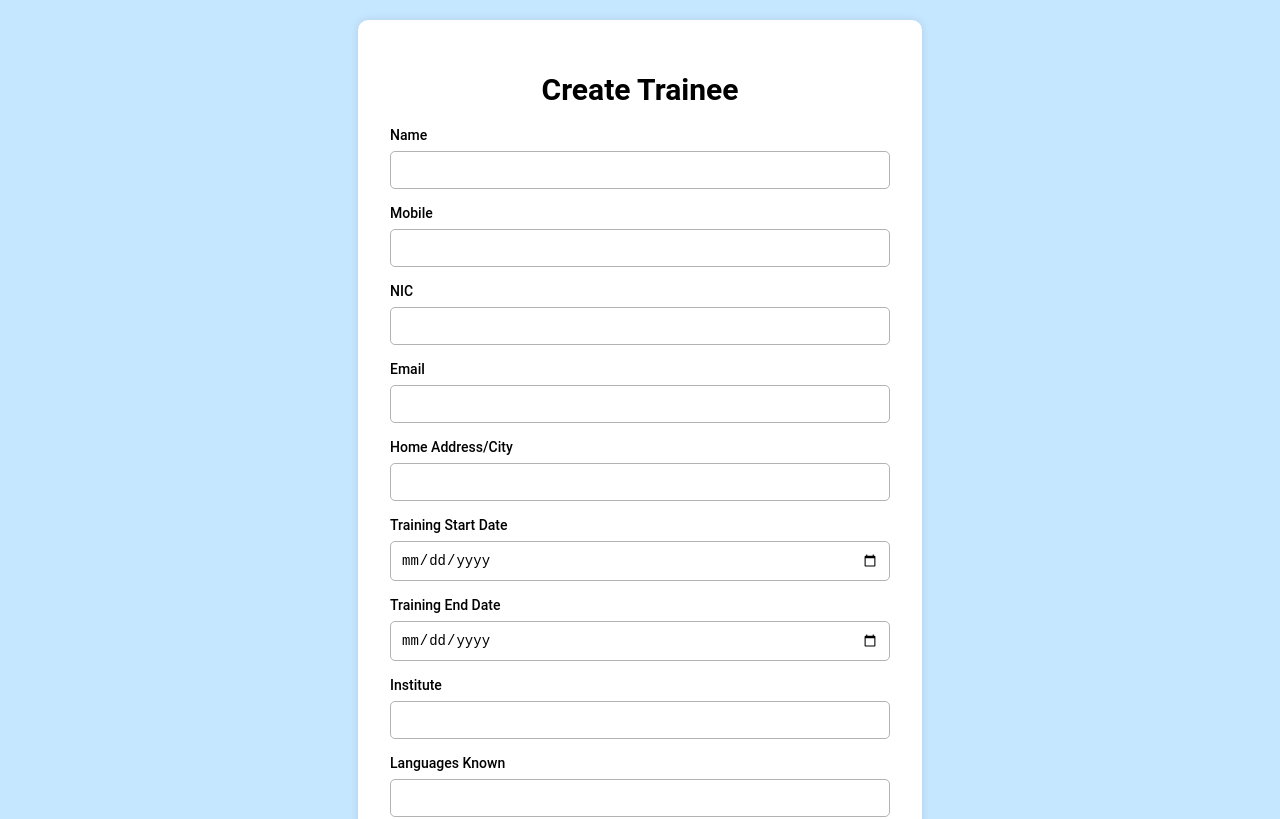
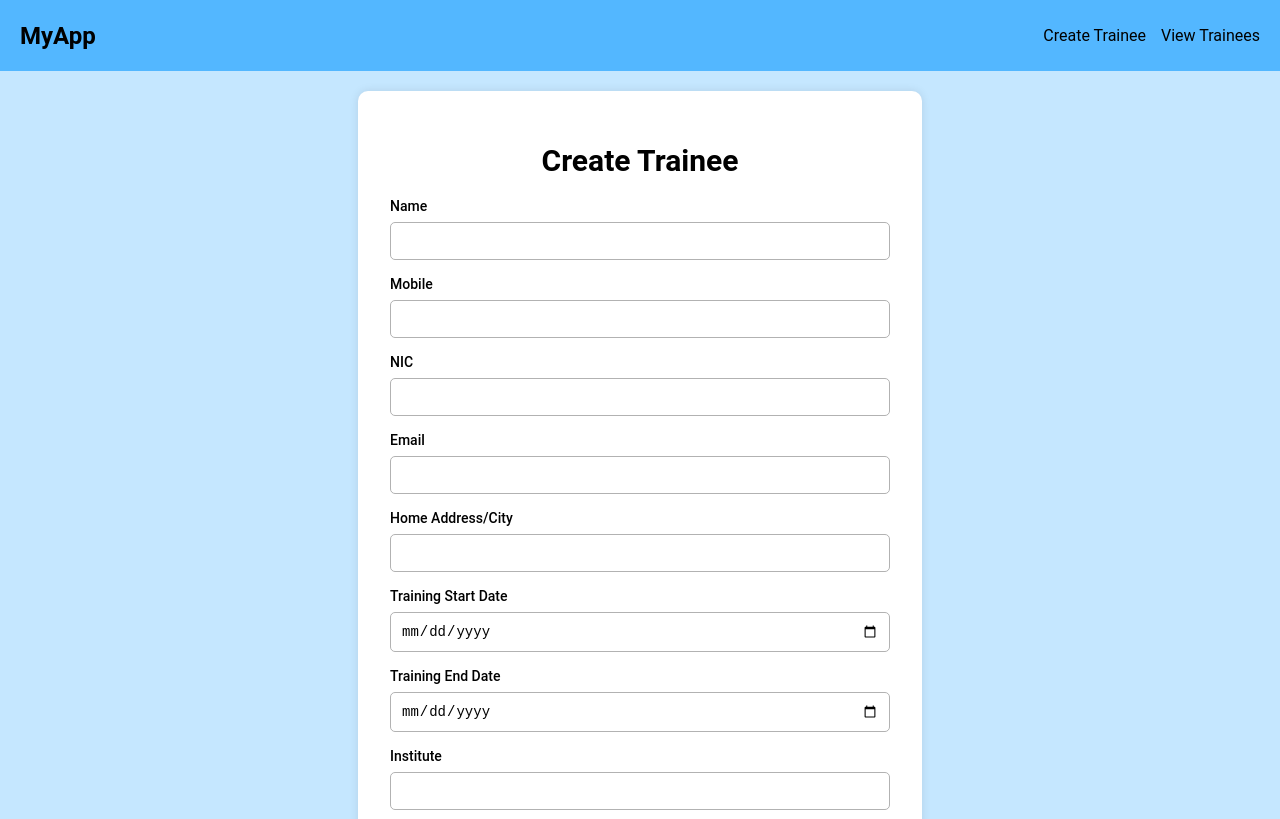
Before and after one commit to anupamamaheepala/Intern-crud, a React (Create React App) app in the folder frontend/: page / in a window 1280 px wide. Shown: the top 819 px of the page. Built offline with nearby package versions, Linux system fonts and the light colour scheme.

Commit message:
anupama_16_2

```diff
--- /dev/null
+++ b/frontend/src/components/Header.jsx
@@ -0,0 +1,25 @@
+import React from "react";
+import { Link } from "react-router-dom";
+import "../css/header.css";
+
+const Header = () => {
+  return (
+    <header className="header">
+      <nav className="navbar">
+        <div className="navbar-logo">
+          <Link to="/">MyApp</Link>
+        </div>
+        <ul className="navbar-links">
+          <li>
+            <Link to="/">Create Trainee</Link>
+          </li>
+          <li>
+            <Link to="/index">View Trainees</Link>
+          </li>
+        </ul>
+      </nav>
+    </header>
+  );
+};
+
+export default Header;
--- a/frontend/src/css/create.css
+++ b/frontend/src/css/create.css
@@ -1,6 +1,8 @@
 body {
     background-color: #c5e7ff;
     font-family: 'Roboto', sans-serif;
+    margin: 0;
+    padding: 0;
 }
 
 .create-container {
--- /dev/null
+++ b/frontend/src/css/header.css
@@ -0,0 +1,38 @@
+.header {
+    background-color: #53b7ff;
+    padding: 10px 20px;
+    color: rgb(0, 0, 0);
+    width: 100%;
+    box-sizing: border-box;
+  }
+
+  .navbar {
+    display: flex;
+    justify-content: space-between;
+    align-items: center;
+  }
+
+  .navbar-logo a {
+    text-decoration: none;
+    color: rgb(0, 0, 0);
+    font-size: 24px;
+    font-weight: bold;
+  }
+
+  .navbar-links {
+    list-style: none;
+    display: flex;
+    gap: 15px;
+  }
+
+  .navbar-links li a {
+    text-decoration: none;
+    color: rgb(0, 0, 0);
+    font-size: 16px;
+  }
+
+  .navbar-links li a:hover {
+    text-decoration: none;
+    font-weight: bold;
+    color: #000000;
+  }
--- a/frontend/src/css/index.css
+++ b/frontend/src/css/index.css
@@ -1,3 +1,10 @@
+body {
+  background-color: #c5e7ff;
+  font-family: 'Roboto', sans-serif;
+  margin: 0;
+  padding: 0;
+}
+
 .index-container {
     padding: 20px;
     font-family: Arial, sans-serif;
@@ -20,7 +27,7 @@
 
   .trainee-table th,
   .trainee-table td {
-    border: 1px solid #ddd;
+    border: 1px solid #000000;
     padding: 8px;
     text-align: center;
   }
--- a/frontend/src/pages/Create.jsx
+++ b/frontend/src/pages/Create.jsx
@@ -1,6 +1,7 @@
 import React, { useState } from "react";
 import "../css/create.css";
 import axios from "axios";
+import Header from '../components/Header';
 
 const Create = () => {
   const [formData, setFormData] = useState({
@@ -55,6 +56,8 @@ const Create = () => {
   };
 
   return (
+    <>
+    <Header />
     <div className="create-container">
       <form className="create-form" onSubmit={handleSubmit}>
         <h1 className="create-title">Create Trainee</h1>
@@ -228,6 +231,7 @@ const Create = () => {
         </button>
       </form>
     </div>
+    </>
   );
 };
 
--- a/frontend/src/pages/Index.jsx
+++ b/frontend/src/pages/Index.jsx
@@ -2,6 +2,7 @@
 import React, { useState, useEffect } from "react";
 import axios from "axios";
 import "../css/index.css";
+import Header from '../components/Header';
 
 const Index = () => {
   const [trainees, setTrainees] = useState([]);
@@ -27,6 +28,8 @@ const Index = () => {
   if (error) return <div className="error">{error}</div>;
 
   return (
+    <>
+    <Header />
     <div className="index-container">
       <h1 className="index-title">All Trainees</h1>
       <table className="trainee-table">
@@ -60,6 +63,7 @@ const Index = () => {
         </tbody>
       </table>
     </div>
+    </>
   );
 };
 
```
